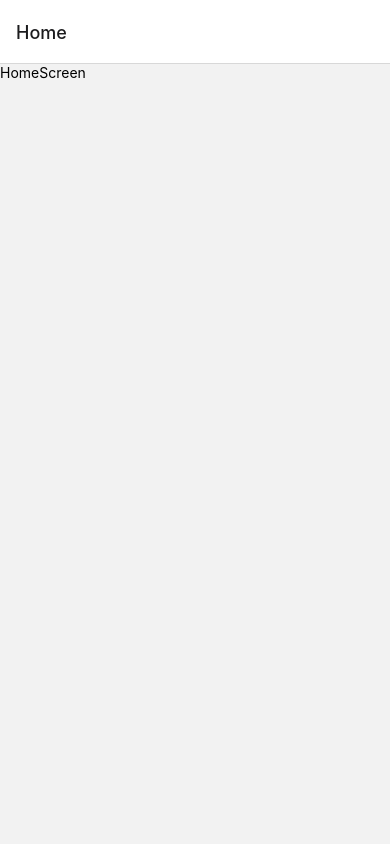
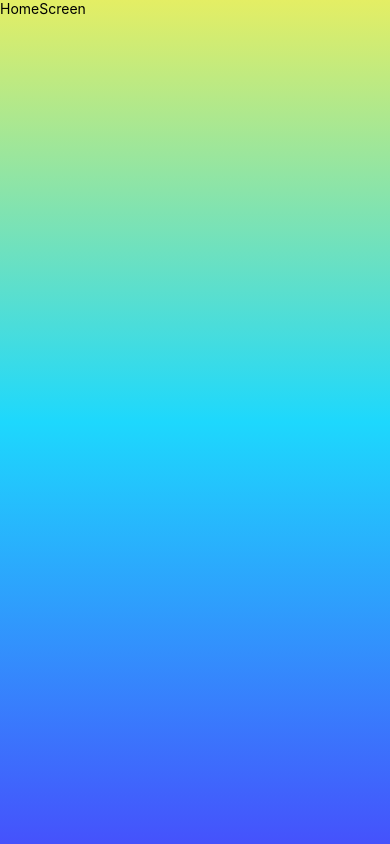
Before and after one commit to hudnellmarcus/React_Native_Weather, a React Native app: screen /Home in a window 390 px wide. Built offline with nearby package versions, Linux system fonts and the light colour scheme.

Commit message:
added background gradient for main screen component

```diff
--- a/App.tsx
+++ b/App.tsx
@@ -13,11 +13,11 @@ export default function App() {
   )
 }
 
-const styles = StyleSheet.create({
+/*const styles = StyleSheet.create({
   container: {
     flex: 1,
     backgroundColor: '#fff',
     alignItems: 'center',
     justifyContent: 'center',
   },
-});
+}); */
--- a/navigation/HomeNavigator.jsx
+++ b/navigation/HomeNavigator.tsx
@@ -11,8 +11,8 @@ const MainStack = () => {
     <Stack.Navigator>
         <Stack.Screen
             name="Home"
+            options={{headerShown: false}}
             component={HomeScreen}
-            headerShown={false}
         />
     </Stack.Navigator>
   );
--- a/package.json
+++ b/package.json
@@ -17,7 +17,11 @@
     "react": "18.2.0",
     "react-native": "0.72.5",
     "react-native-screens": "~3.22.0",
-    "react-native-safe-area-context": "4.6.3"
+    "react-native-safe-area-context": "4.6.3",
+    "expo-linear-gradient": "~12.3.0",
+    "react-native-web": "~0.19.6",
+    "react-dom": "18.2.0",
+    "@expo/webpack-config": "^19.0.0"
   },
   "devDependencies": {
     "@babel/core": "^7.20.0",
--- a/screens/HomeScreen.jsx
+++ /dev/null
@@ -1,12 +0,0 @@
-import * as React from 'react'
-import { View, Text } from 'react-native';
-
-const HomeScreen = () => {
-    return (
-        <View>
-            <Text>HomeScreen</Text>
-        </View>
-    )
-}
-
-export default HomeScreen;
--- /dev/null
+++ b/screens/HomeScreen.tsx
@@ -0,0 +1,36 @@
+import * as React from 'react'
+import { SafeAreaView, View, Text, StyleSheet, Image } from 'react-native';
+import { LinearGradient } from 'expo-linear-gradient';
+
+const HomeScreen = () => {
+    return (
+        <View style={styles.container}>
+            <LinearGradient
+                colors={['rgba(228, 238, 100, 1)',
+                         'rgba(29, 216, 253, 1)',
+                         'rgba(69, 82, 252, 1)',
+                        ]}
+                style={styles.gradient}
+            >
+                <Text>HomeScreen</Text>
+            </LinearGradient>
+
+        </View>
+    );
+};
+
+const styles = StyleSheet.create({
+    container: {
+        flex: 1,
+        justifyContent: 'center',
+    },
+    gradient: {
+       flex: 1,
+        width: '100%',
+        height: '100%',
+        //alignItems: 'center',
+        //justifyContent: 'center'
+    }
+})
+
+export default HomeScreen;
```
Also changed, not shown: 1 other file (tests, documents, lock files or other folders).
